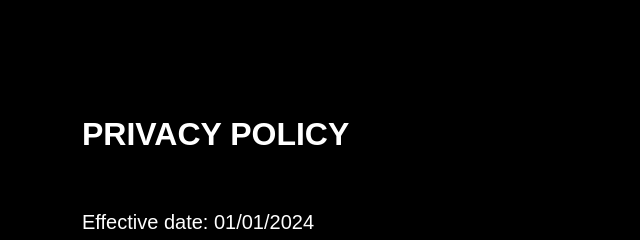
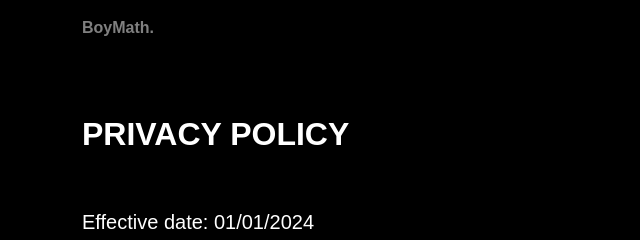
Before and after one commit to antujn/boymathWebsite, a plain HTML site: page privacy-policy.html in a window 1280 px wide. Shown: the top 240 px of the page, 0-640 px from the left. Drawn offline with nearby package versions, Linux system fonts and the light colour scheme.

Commit message:
added home button

```diff
--- a/privacy-policy.html
+++ b/privacy-policy.html
@@ -18,7 +18,7 @@
         <!-- Navigation-->
         <nav class="navbar navbar-expand-lg navbar-light fixed-top" id="mainNav">
             <div class="container">
-                <a class="navbar-brand js-scroll-trigger" href="index.html"> </a>
+                <a class="navbar-brand js-scroll-trigger" href="#page-top"> BoyMath.</a>
             </div>
         </nav>
             <div class="container h-100">
```
Also changed, not shown: terms-of-service.html (+1 -1 lines).
